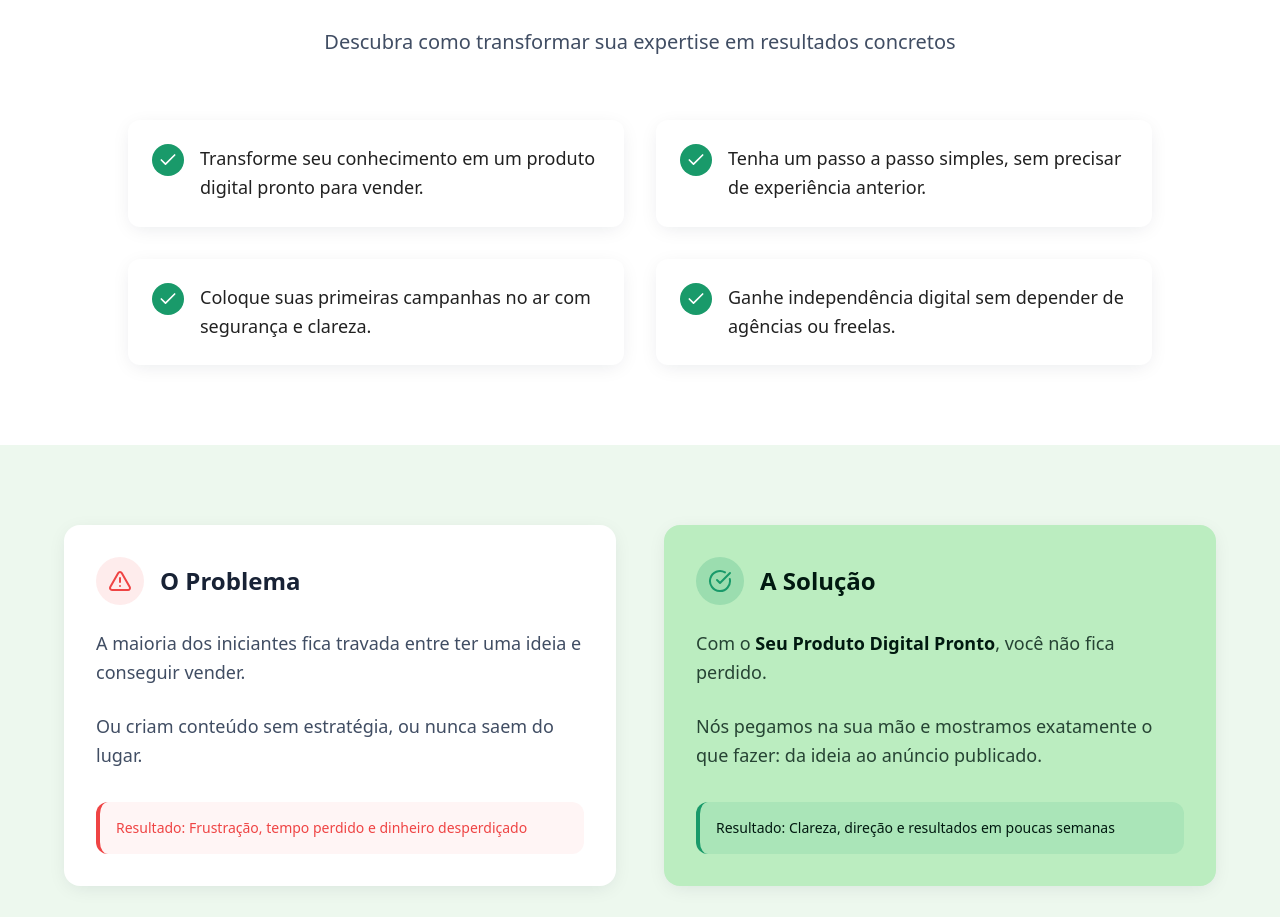
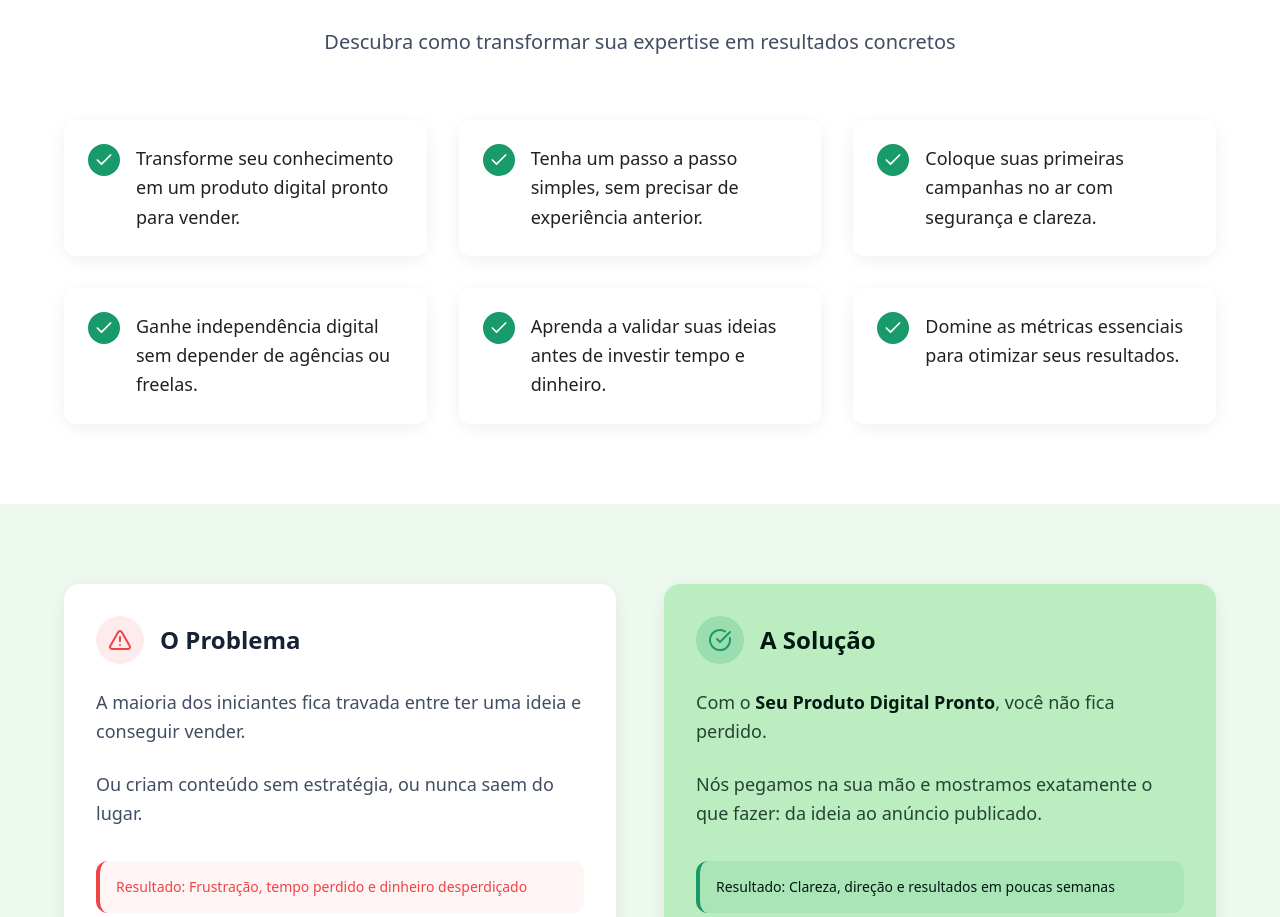
Before and after one commit to mvnp/seu-produto-pronto, a React (Vite) app: page / in a window 1280 px wide. Shown: the part 924-1841 px from the top of the page. Built offline with nearby package versions, Linux system fonts and the light colour scheme; the HTML template or start-up script is replaced by a standard one.

Commit message:
Update Benefits Section

```diff
--- a/src/components/BenefitsSection.tsx
+++ b/src/components/BenefitsSection.tsx
@@ -5,7 +5,9 @@ const BenefitsSection = () => {
     "Transforme seu conhecimento em um produto digital pronto para vender.",
     "Tenha um passo a passo simples, sem precisar de experiência anterior.",
     "Coloque suas primeiras campanhas no ar com segurança e clareza.",
-    "Ganhe independência digital sem depender de agências ou freelas."
+    "Ganhe independência digital sem depender de agências ou freelas.",
+    "Aprenda a validar suas ideias antes de investir tempo e dinheiro.",
+    "Domine as métricas essenciais para otimizar seus resultados."
   ];
 
   return (
@@ -20,7 +22,7 @@ const BenefitsSection = () => {
           </p>
         </div>
 
-        <div className="grid md:grid-cols-2 gap-8 max-w-5xl mx-auto">
+        <div className="grid md:grid-cols-2 lg:grid-cols-3 gap-8 max-w-6xl mx-auto">
           {benefits.map((benefit, index) => (
             <div
               key={index}
```
